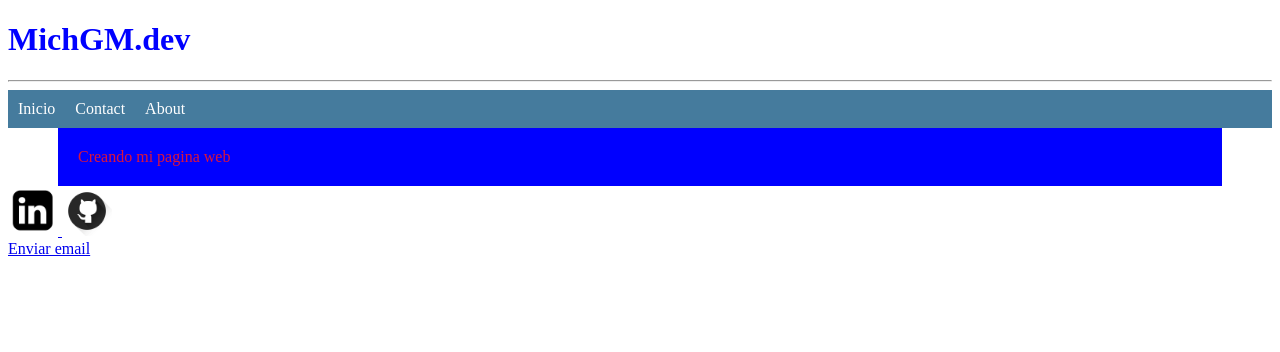
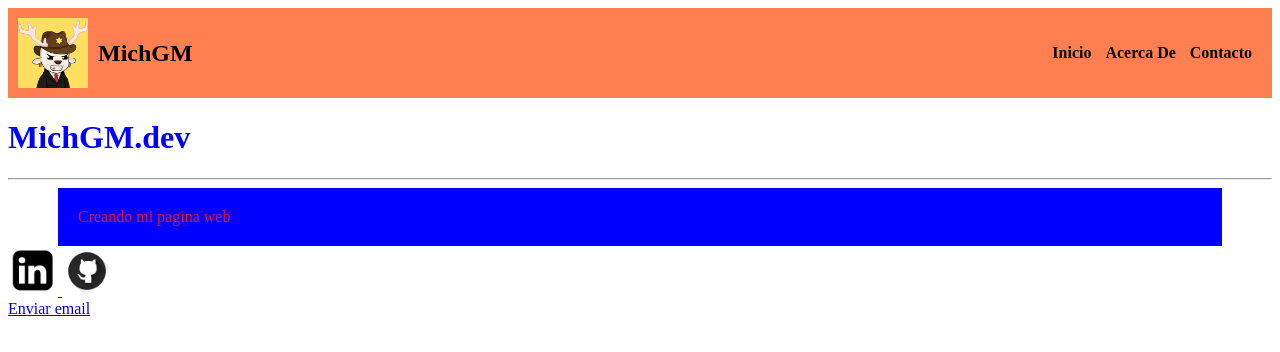
Before and after one commit to MichGM/MichGM.github.io, a plain HTML site: page index.html in a window 1280 px wide. Drawn offline with Linux system fonts and the light colour scheme.

Commit message:
Update Header

```diff
--- a/css/style.css
+++ b/css/style.css
@@ -1,3 +1,41 @@
+/* Estilos Header */
+header{
+    display: flex;
+    min-height: 70px;
+    background-color: coral;
+    justify-content: space-between;
+    align-items: center;
+    padding: 10px;
+}
+.logo{
+    display: flex;
+    align-items: center;
+}
+.logo img{
+    height: 70px;
+    margin-right: 10px;
+}
+
+.menu a{
+    color: rgb(7, 1, 1);
+    font-weight: 600;
+    padding-right: 10px;
+    text-decoration: none;
+}
+.menu a:hover{
+    color: #ffffff;
+}
+
+@media (max-width:700px){
+    header{
+        flex-direction: column;
+    }
+    .menu{
+        padding: 10px 0px;
+    }
+}
+/* Estilos Header */
+
 h1{
     color:blue;
 }
@@ -9,25 +47,3 @@ p{
     border: 10px;
     margin: auto 50px;
 }
-
-/* Estilos Menu */
-ul{
-    list-style-type: none;
-    background-color: #457b9d;
-    overflow: hidden;
-    margin: 0;
-    padding: 0;
-}
-li{
-    float: left;
-}
-li a{
-    display: block;
-    color: white;
-    text-align: right;
-    padding: 10px;
-    text-decoration: none;
-}
-li a:hover{
-    background-color: #1d3557;
-}
--- a/index.html
+++ b/index.html
@@ -10,14 +10,22 @@
   </head>
 
   <body>
+
+    <header>
+        <div class="logo">
+            <img src="/img/img_01_prueba.png" alt="Imagen Logo">
+            <h2>MichGM</h2>
+        </div>
+        <nav class="menu">
+            <a href="/index.html"> Inicio </a> </li>
+            <a href="#"> Acerca De </a> </li>
+            <a href="#"> Contacto </a> </li>
+        </nav>
+    </header>
+
+
     <h1>MichGM.dev</h1>
     <hr/>
-    <ul id="menu">
-        <li> <a href="/index.html"> Inicio </a> </li>
-        <li> <a href="/contact.html"> Contact </a> </li>
-        <li> <a href="/about.html"> About </a> </li>
-    </ul>
-
 
     <p>Creando mi pagina web</p>
     <a href="https://www.linkedin.com/in/michelgilm/" target="_blank" >
```
